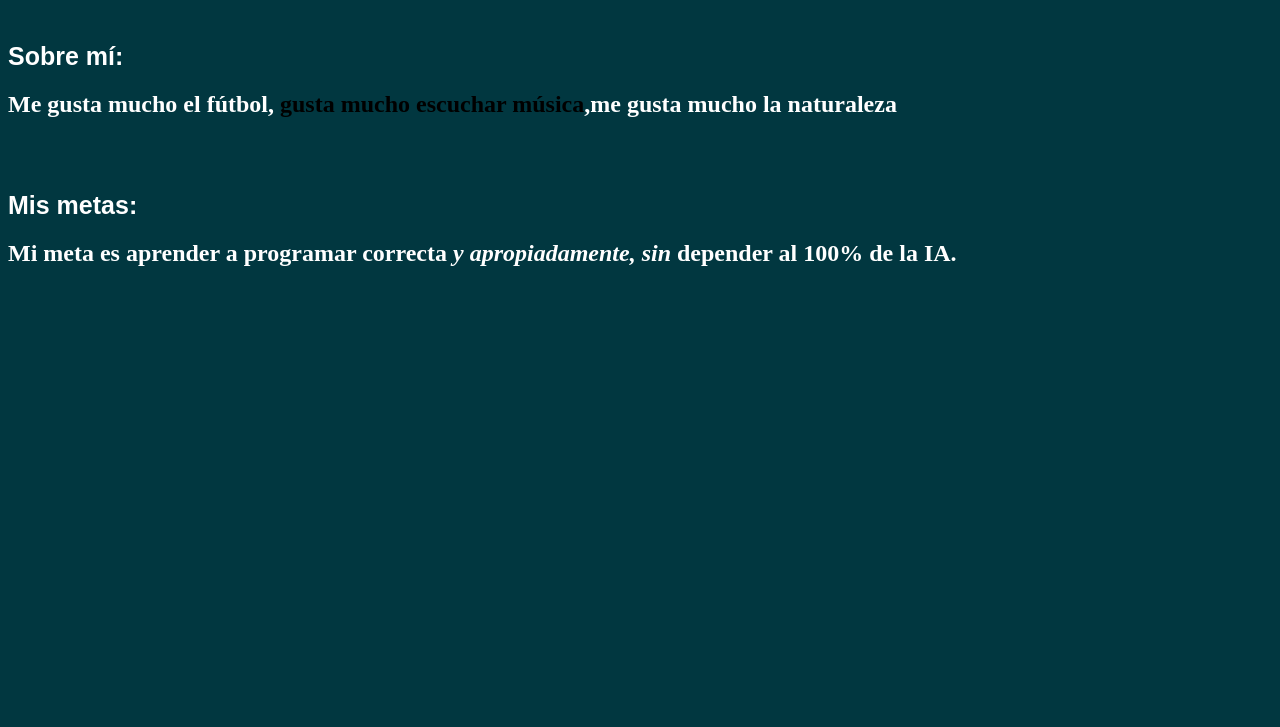
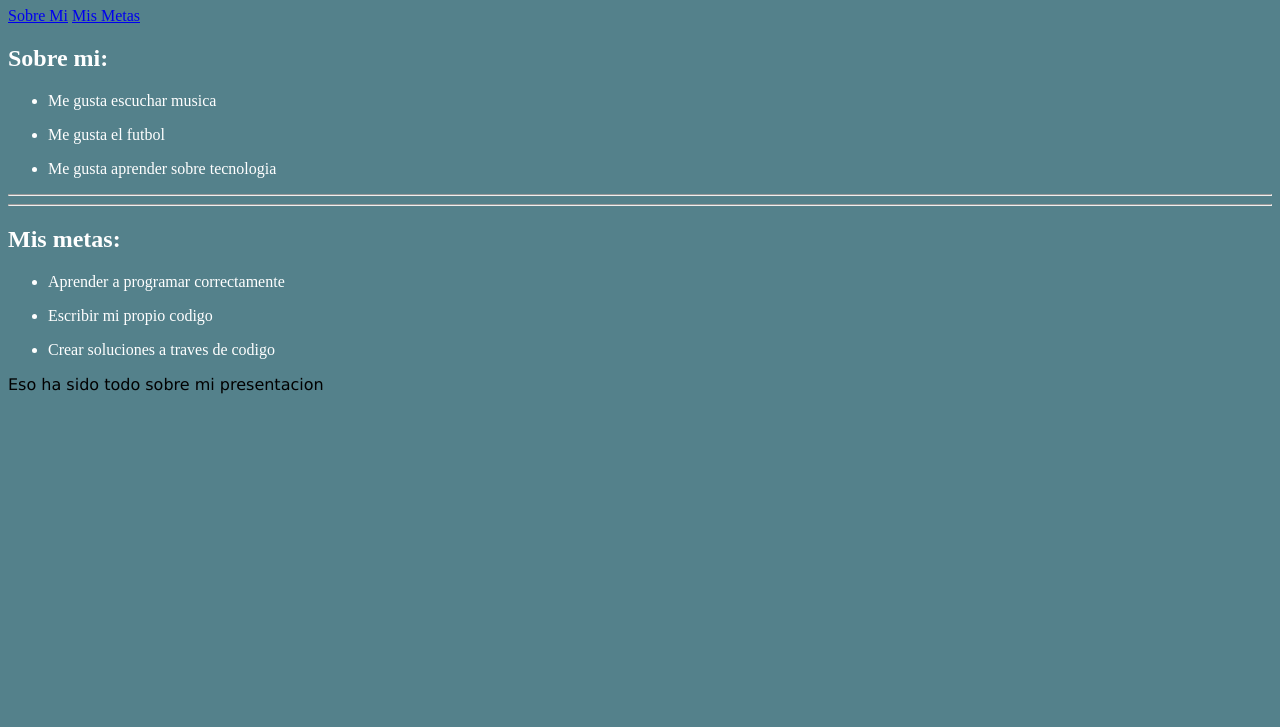
Before and after one commit to EliseoMndz/mi-portafolio, a plain HTML site: page Index.html in a window 1280 px wide. Shown: the part 73-800 px from the top of the page. Drawn offline with Linux system fonts and the light colour scheme.

Commit message:
Esta version es aplicando estructura semantica

```diff
--- a/Index.html
+++ b/Index.html
@@ -3,28 +3,46 @@
 <head>
     <meta charset="UTF-8">
     <meta name="viewport" content="width=device-width, initial-scale=1.0">
-    <title>Document</title>
+    <title>Mi portafolio</title>
     <style>
-        body {
-            color: white;
-            background-color: rgb(1, 55, 64);
+        body
+        {
+background-color: rgba(0, 68, 83, 0.669);
+color: white;
         }
-        #music {
-            color: black;
-        }
-        h1{
-            font-size: 25px;
-            font-family: Arial, Helvetica, sans-serif;
+        footer
+        {
+color: black;
+font-family: 'Lucida Sans', 'Lucida Sans Regular', 'Lucida Grande', 'Lucida Sans Unicode', Geneva, Verdana, sans-serif;
         }
     </style>
 </head>
 <body>
-    <h1 id="name">Diego Eliseo Mendez Lievano</h1>
-    <br><br>
-    <H1 >Sobre mí:</H1>
-    <h2 id="aboutme"> Me gusta mucho el fútbol,<strong id="music"> gusta mucho escuchar música</strong>,me gusta mucho la naturaleza
-    </h2><br><br>
-    <H1>Mis metas:</H1>
-    <h2>Mi meta es aprender a programar correcta <em>y apropiadamente, sin</em> depender al 100% de la IA.</h2>
+    <header><h1>Mi nombre es Diego Eliseo Mendez</h1></header>
+
+    <nav>
+        <a href="#inicio">Sobre Mi</a>
+        <a href="#sobremi">Mis Metas</a>
+    </nav>
+<main>
+ <section id="inicio">
+            <h2>Sobre mi:</h2>
+        <ul>
+            <li><p>Me gusta escuchar musica</p></li>
+            <li><p>Me gusta el futbol</p></li>
+            <li><p>Me gusta aprender sobre tecnologia</p></li>
+        </ul>
+        </section>
+<hr><hr>
+        <section id="sobremi">
+            <h2>Mis metas:</h2>
+        <ul>
+            <li><p>Aprender a programar correctamente</p></li>
+            <li><p>Escribir mi propio codigo</p></li>
+            <li><p>Crear soluciones a traves de codigo</p></li>
+        </ul>
+        </section>
+</main>
+<footer>Eso ha sido todo sobre mi presentacion</footer>
 </body>
 </html>
```
